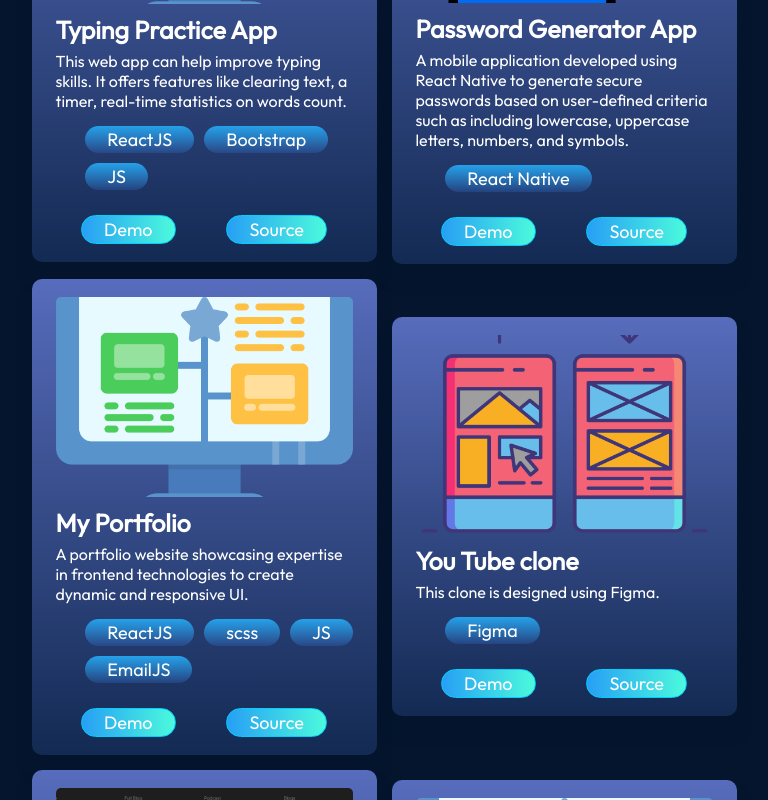
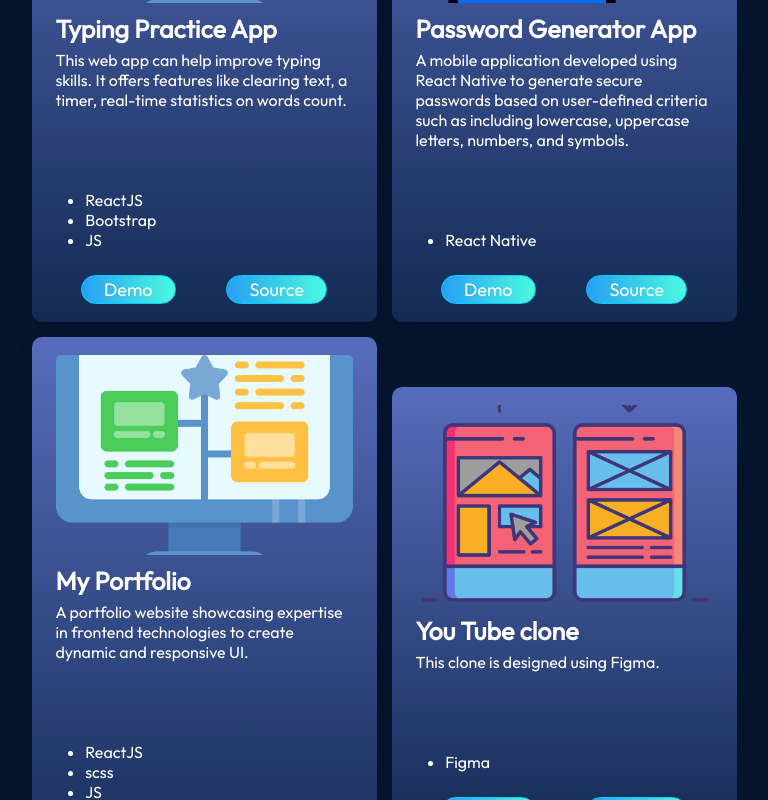
Before and after one commit to SurajKrYadav-SKY/my-portfolio, a React (Vite) app: page / in a window 1280 px wide. Shown: the part 3560-4360 px from the top of the page, without its empty margins (256-1024 px from the left). Built offline with nearby package versions, Linux system fonts and the light colour scheme.

Commit message:
Update ProjectCard.scss

```diff
--- a/src/components/projects/ProjectCard.scss
+++ b/src/components/projects/ProjectCard.scss
@@ -34,7 +34,7 @@
     margin-top: 5px;
     font-weight: 400;
   }
-  .skills{
+  .techs{
     width: 100%;
     margin-top: 15px;
     display: flex;
@@ -43,7 +43,7 @@
     gap: 10px;
     list-style: none;
 
-    .skill{
+    .tech{
       font-size: 18px;
       font-weight: 400;
       border-radius: 100px;
```
